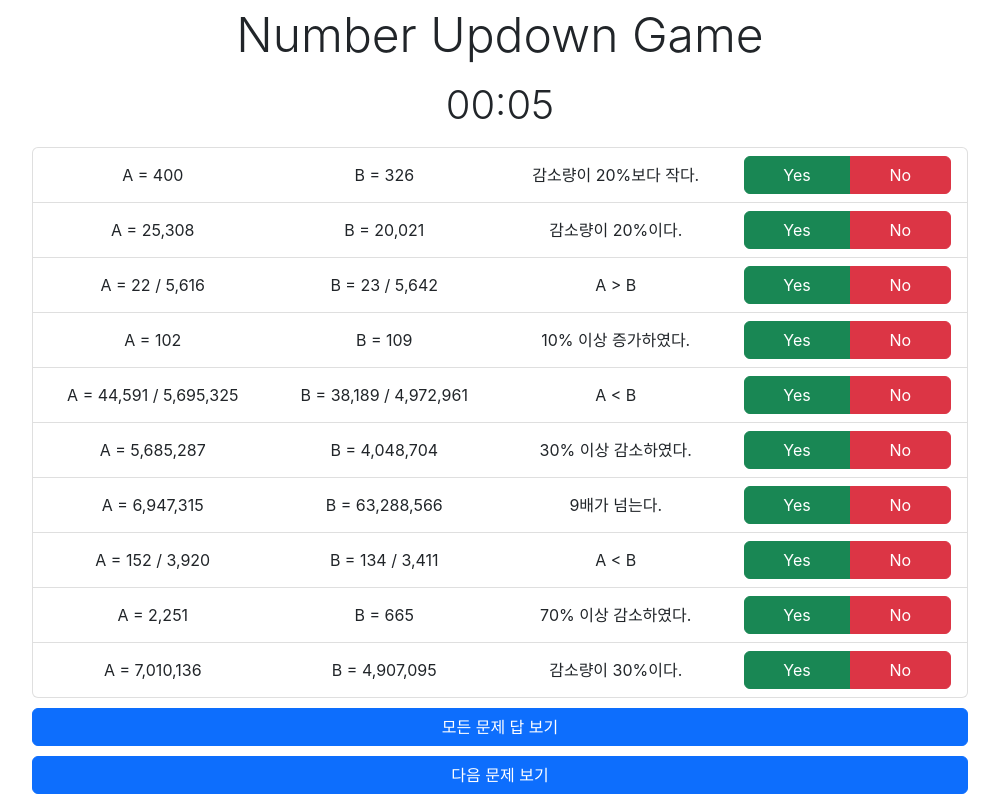
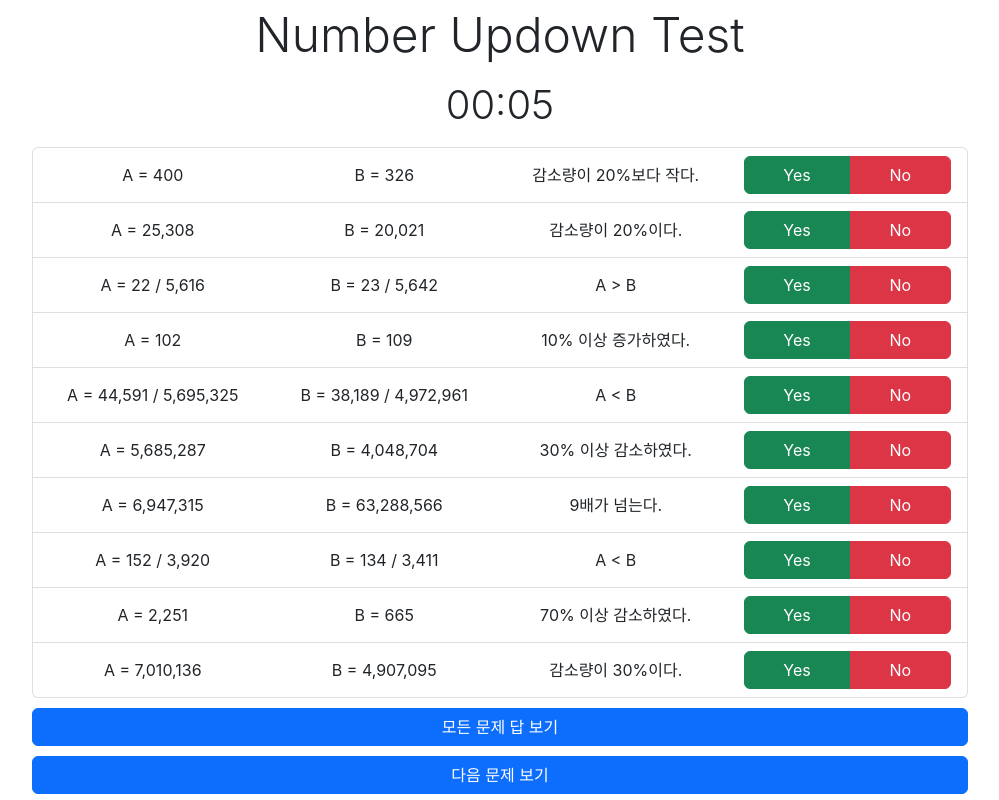
Before and after one commit to minty99/number-updown-test, a React (Create React App) app: page / in a window 1280 px wide. Shown: the whole page, without its empty margins (140-1139 px from the left). Built offline with nearby package versions, Linux system fonts and the light colour scheme.

Commit message:
Change title name (game -> test)

```diff
--- a/src/App.tsx
+++ b/src/App.tsx
@@ -117,7 +117,7 @@ function App() {
     <Fragment>
       <Container style={{ width: "75vw", height: "100vh", flex: "1 0 0", display: "flex", flexDirection: "column", justifyContent: "center", overflow: "auto", gap: 10 }}>
         <h5 className="display-5" style={{ textAlign: "center" }}>
-          Number Updown Game
+          Number Updown Test
         </h5>
         <Clock />
         <ProblemList n={10} />
```
